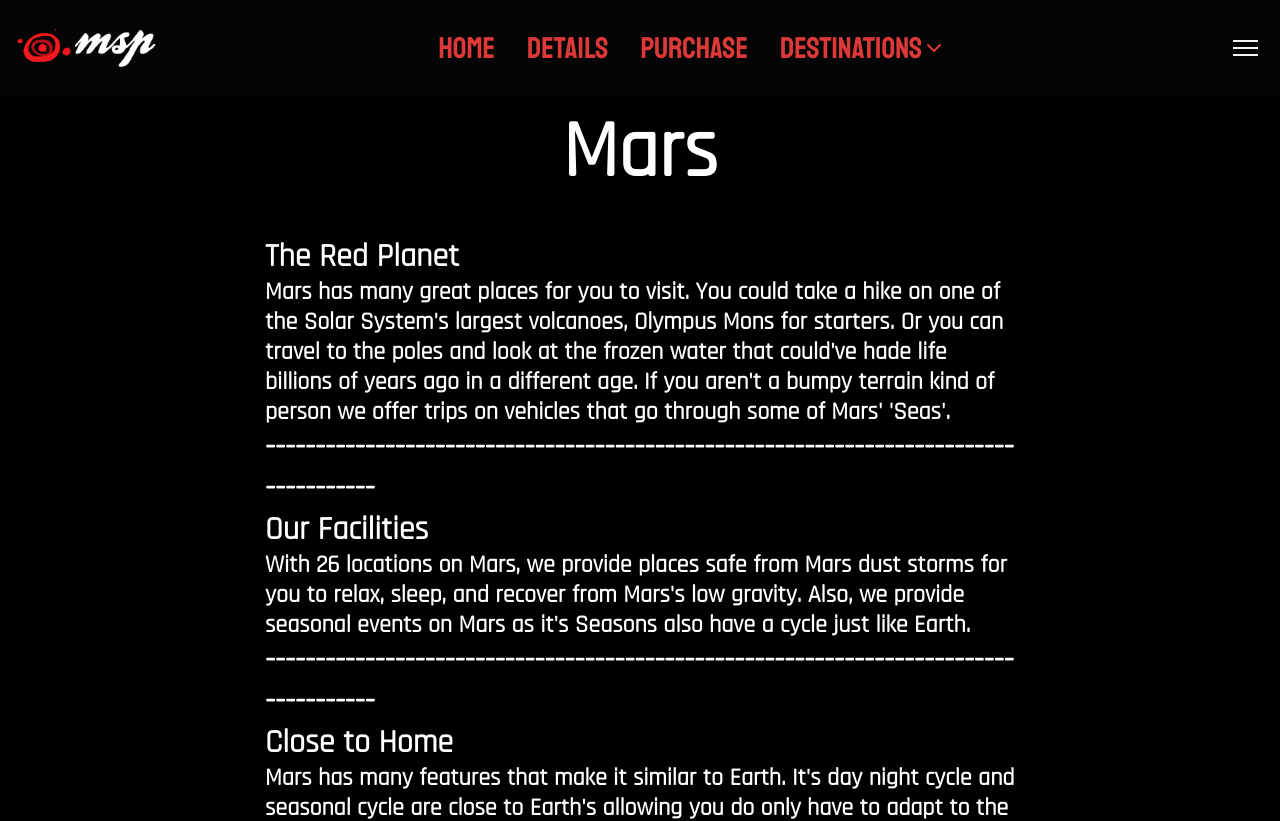
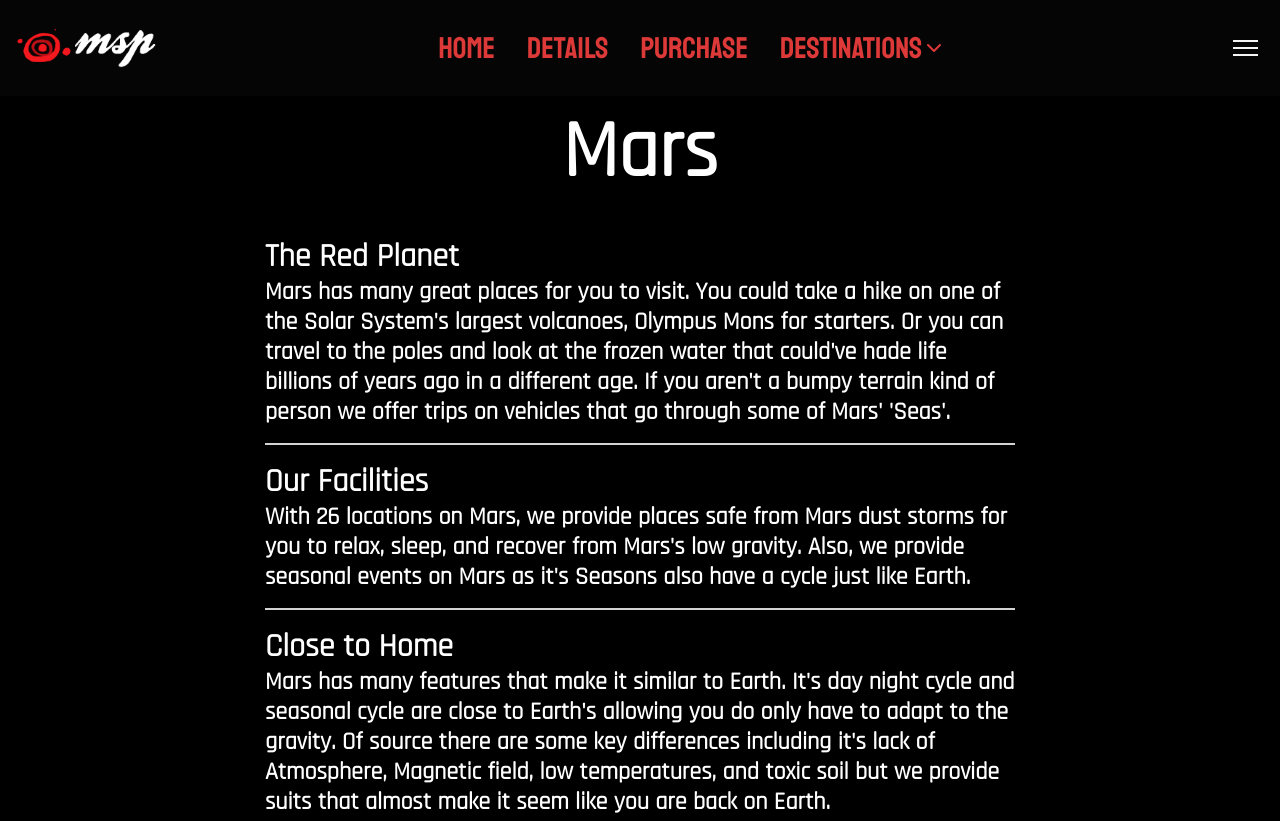
Before and after one commit to leocabbage2008/tsa-space, a React (Create React App) app: page /mars in a window 1280 px wide. Shown: the top 821 px of the page. Built offline with nearby package versions, Linux system fonts and the light colour scheme.

Commit message:
funky monke

```diff
--- a/src/pages/MarsPage.jsx
+++ b/src/pages/MarsPage.jsx
@@ -39,9 +39,7 @@ export default function HomePage() {
           you aren't a bumpy terrain kind of person we offer trips on vehicles
           that go through some of Mars' 'Seas'.
         </h2>
-        <h1>
-          --------------------------------------------------------------------------------------
-        </h1>
+        <hr></hr>
         <h1>Our Facilities</h1>
         <h2>
           With 26 locations on Mars, we provide places safe from Mars dust
@@ -49,9 +47,7 @@ export default function HomePage() {
           Also, we provide seasonal events on Mars as it's Seasons also have a
           cycle just like Earth.
         </h2>
-        <h1>
-          --------------------------------------------------------------------------------------
-        </h1>
+        <hr></hr>
         <h1>Close to Home</h1>
         <h2>
           Mars has many features that make it similar to Earth. It's day night
```
